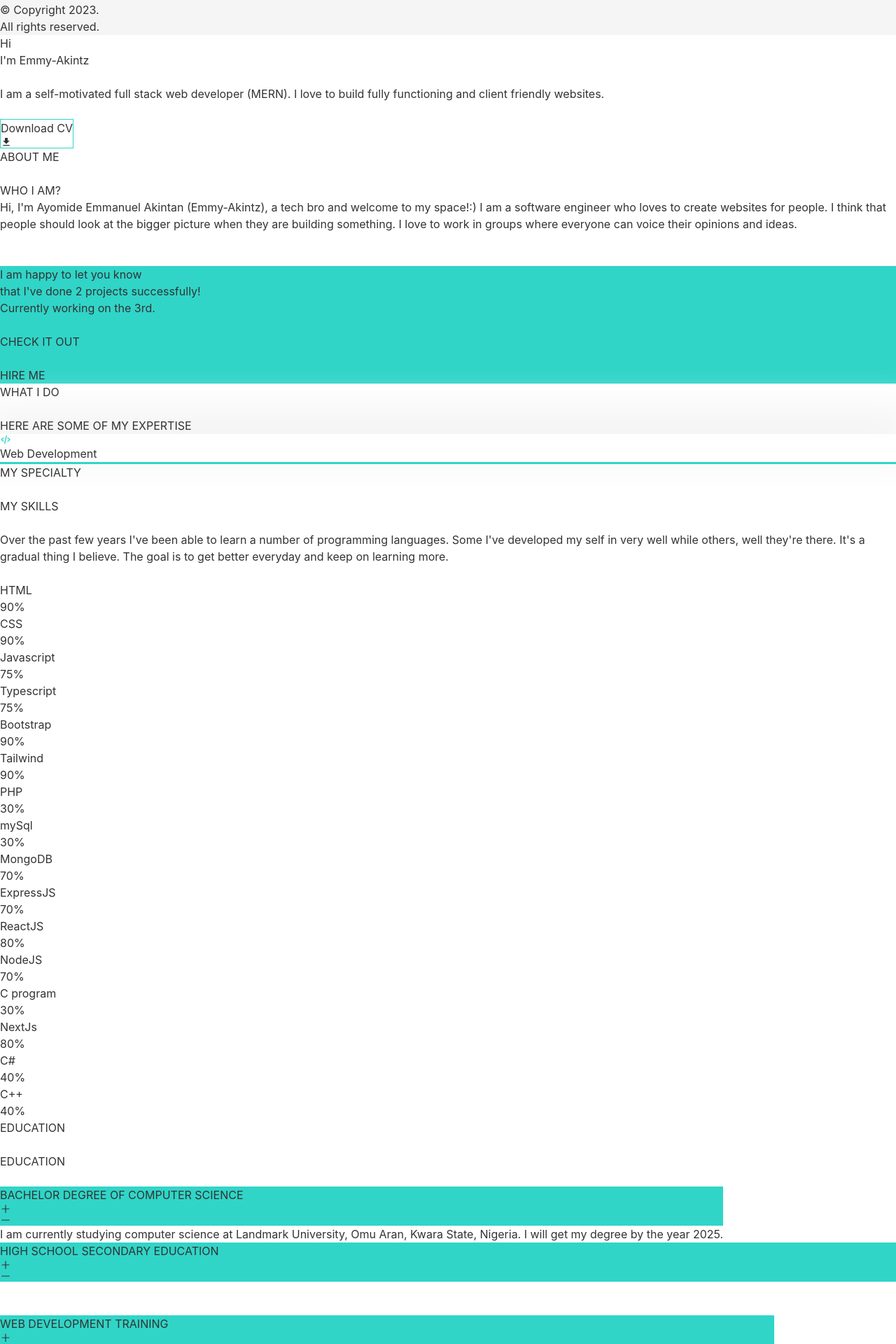
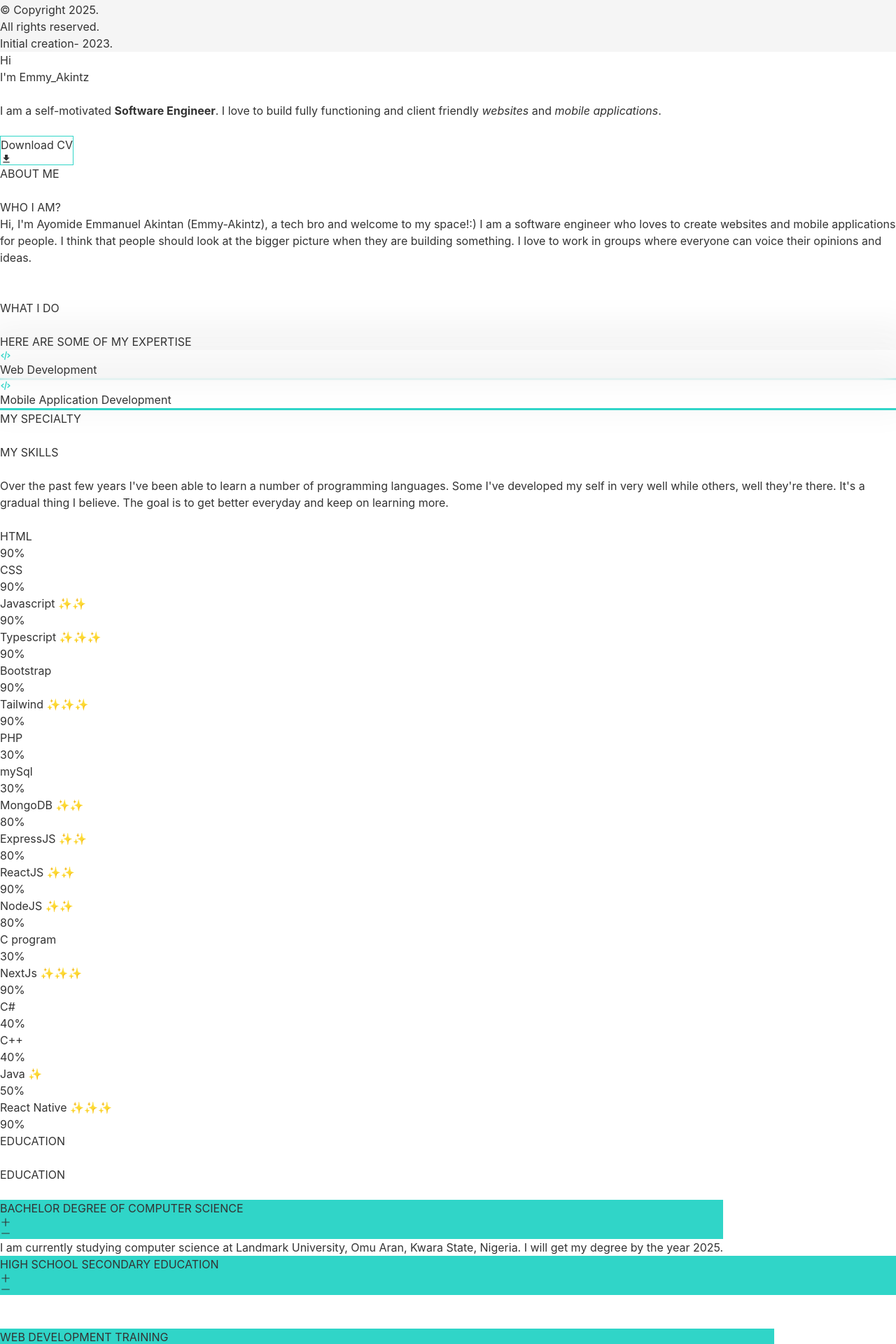
Before and after one commit to Emmy-Akintz/mynewportfolio, a React (Vite) app in the folder client/: page / in a window 1280 px wide. Shown: the part 660-2580 px from the top of the page at 70% size. Built offline with nearby package versions, Linux system fonts and the light colour scheme.

Commit message:
updated details and ui

```diff
--- a/client/src/components/Sidebar.jsx
+++ b/client/src/components/Sidebar.jsx
@@ -26,7 +26,7 @@ function Sidebar(props) {
             <br />
             <h1 className='font-bold text-2xl'>Ayomide Akintan</h1>
             <p className="text-sm">
-                <span className="" style={{ color: theme.ui }}>WEB DEVELOPER </span>
+                <span className="" style={{ color: theme.ui }}>SOFTWARE ENGINEER </span>
                 IN NIGERIA
             </p>
             <ul className='mt-4'>
@@ -167,8 +167,9 @@ function Sidebar(props) {
                 </li>
 
             </ul>
-            <p className="text-sm mt-4">&copy; Copyright 2023.</p>
+            <p className="text-sm mt-4">&copy; Copyright 2025.</p>
             <p className="text-sm mb-10">All rights reserved.</p>
+            <p className="text-xs italic">Initial creation- 2023.</p>
         </div>
     )
 }
--- a/client/src/pages/About.jsx
+++ b/client/src/pages/About.jsx
@@ -15,11 +15,11 @@ function About() {
         <h1 className="font-bold text-2xl">WHO I AM?</h1>
       </FadeUp>
       <FadeUp>
-        <p className="mt-12 w-[280px] md:w-[650px] lg:w-[610px]"><span className="font-bold">Hi, I'm Ayomide Emmanuel Akintan (Emmy-Akintz), </span>a tech bro and welcome to my space!<span className='font-bold'>:)</span> I am a software engineer who loves to create websites for people. I think that people should look at the bigger picture when they are building something. I love to work in groups where everyone can voice their opinions and ideas.</p>
+        <p className="mt-12 w-[280px] md:w-[650px] lg:w-[610px]"><span className="font-bold">Hi, I'm Ayomide Emmanuel Akintan (Emmy-Akintz), </span>a tech bro and welcome to my space!<span className='font-bold'>:)</span> I am a software engineer who loves to create websites and mobile applications for people. I think that people should look at the bigger picture when they are building something. I love to work in groups where everyone can voice their opinions and ideas.</p>
       </FadeUp>
       <br />
       <br />
-      <div className="p-12 text-black w-[280px] md:w-[650px] lg:w-[610px]" style={{ background: theme.ui }}>
+      {/* <div className="p-12 text-black w-[280px] md:w-[650px] lg:w-[610px]" style={{ background: theme.ui }}>
         <FadeUp>
           <p className='font-bold'>I am happy to let you know <br /> that I've done 2 projects successfully!</p>
           <p className='font-bold'>Currently working on the 3rd.</p>
@@ -30,7 +30,7 @@ function About() {
         <FadeUp>
           <button className='border border-black px-2'>HIRE ME</button>
         </FadeUp>
-      </div>
+      </div> */}
     </div>
   )
 }
--- a/client/src/pages/Education.jsx
+++ b/client/src/pages/Education.jsx
@@ -10,6 +10,7 @@ function Education() {
     const [option2, setOption2] = useState()
     const [option3, setOption3] = useState()
     const [option4, setOption4] = useState()
+    const [option5, setOption5] = useState()
 
     const [option, setOption] = useState(1)
 
@@ -19,6 +20,7 @@ function Education() {
         setOption2(false);
         setOption3(false);
         setOption4(false);
+        setOption5(false);
     }, []);
 
     switch (option) {
@@ -27,24 +29,35 @@ function Education() {
             setOption2(false)
             setOption3(false)
             setOption4(false)
+            setOption5(false)
             break;
         case 2:
             setOption(false)
             setOption2(true)
             setOption3(false)
             setOption4(false)
+            setOption5(false)
             break
         case 3:
             setOption(false)
             setOption2(false)
             setOption3(true)
             setOption4(false)
+            setOption5(false)
             break
         case 4:
             setOption(false)
             setOption2(false)
             setOption3(false)
             setOption4(true)
+            setOption5(false)
+            break
+        case 5:
+            setOption(false)
+            setOption2(false)
+            setOption3(false)
+            setOption4(false)
+            setOption5(true)
             break
         default:
             break;
@@ -72,7 +85,7 @@ function Education() {
                     }
                 }} className="block">
                     <div className="w-[280px] md:w-[650px] lg:w-[610px] p-2 rounded flex justify-between items-center cursor-pointer" style={{ background: theme.ui }}>
-                        <p className="text-sm">BACHELOR DEGREE OF COMPUTER SCIENCE</p>
+                        <p className="text-md font-bold text-gray-900">BACHELOR DEGREE OF COMPUTER SCIENCE</p>
                         <AiOutlinePlus className={option1 ? 'hidden' : ''} />
                         <AiOutlineMinus className={option1 ? '' : 'hidden'} />
                     </div>
@@ -90,7 +103,7 @@ function Education() {
                     }
                 }} className="block mt-1">
                     <div className="w-[280px] md:w-[650px] lg:w-[610px] p-2 rounded flex justify-between items-center cursor-pointer" style={{ background: theme.ui }}>
-                        <p className="text-sm">HIGH SCHOOL SECONDARY EDUCATION</p>
+                        <p className="text-md font-bold text-gray-900">HIGH SCHOOL SECONDARY EDUCATION</p>
                         <AiOutlinePlus className={option2 ? 'hidden' : ''} />
                         <AiOutlineMinus className={option2 ? '' : 'hidden'} />
                     </div>
@@ -108,7 +121,7 @@ function Education() {
                     }
                 }} className="block mt-1">
                     <div className="w-[280px] md:w-[650px] lg:w-[610px] p-2 rounded flex justify-between items-center cursor-pointer" style={{ background: theme.ui }}>
-                        <p className="text-sm">WEB DEVELOPMENT TRAINING</p>
+                        <p className="text-md font-bold text-gray-900">WEB DEVELOPMENT TRAINING</p>
                         <AiOutlinePlus className={option3 ? 'hidden' : ''} />
                         <AiOutlineMinus className={option3 ? '' : 'hidden'} />
                     </div>
@@ -128,7 +141,7 @@ function Education() {
                     }
                 }} className="block mt-1">
                     <div className="w-[280px] md:w-[650px] lg:w-[610px] p-2 rounded flex justify-between items-center cursor-pointer" style={{ background: theme.ui }}>
-                        <p className="text-sm">PRIMARY SCHOOL EDUCATION</p>
+                        <p className="text-md font-bold text-gray-900">PRIMARY SCHOOL EDUCATION</p>
                         <AiOutlinePlus className={option4 ? 'hidden' : ''} />
                         <AiOutlineMinus className={option4 ? '' : 'hidden'} />
                     </div>
@@ -137,6 +150,24 @@ function Education() {
                     </div>
                 </div>
             </SlideInRight>
+            <SlideInLeft>
+                <div onClick={() => {
+                    setOption5(!option5)
+                    if (option5 === false) {
+                        setOption(5)
+                        setOption1(false)
+                    }
+                }} className="block mt-1">
+                    <div className="w-[280px] md:w-[650px] lg:w-[610px] p-2 rounded flex justify-between items-center cursor-pointer" style={{ background: theme.ui }}>
+                        <p className="text-md font-bold text-gray-900">MOBILE DEVELOPMENT TRAINING</p>
+                        <AiOutlinePlus className={option5 ? 'hidden' : ''} />
+                        <AiOutlineMinus className={option5 ? '' : 'hidden'} />
+                    </div>
+                    <div className={`${option5 ? "border p-2 rounded w-[280px] md:w-[650px] lg:w-[610px] mt-1 transition-opacity duration-500 ease-in-out" : "h-0"}`} style={{ opacity: option5 ? 1 : 0 }}>
+                        I started my mobile development training (React Native) at <a href="https://jitsolutionsng.com" style={{ color: theme.ui }} className='underline'>JIT solutions ng</a> September 2024 where I also learnt web years before. I am done with the training but I should be getting my certification soon.
+                    </div>
+                </div>
+            </SlideInLeft>
         </div>
     )
 }
--- a/client/src/pages/Intro.jsx
+++ b/client/src/pages/Intro.jsx
@@ -7,7 +7,7 @@ import { ThemeContext } from '../contexts/ThemeContext'
 
 function Intro() {
 
-    const {isLightTheme, light, dark} = useContext(ThemeContext)
+    const { isLightTheme, light, dark } = useContext(ThemeContext)
     const theme = isLightTheme ? light : dark
 
     return (
@@ -19,12 +19,12 @@ function Intro() {
                 <h1 className='mt-[100px] font-bold text-4xl text-white-200'>Hi</h1>
             </FadeUp>
             <FadeUp>
-                <h1 className="mt-3 font-bold text-3xl lg:text-4xl">I'm Emmy-Akintz</h1>
+                <h1 className="mt-3 font-bold text-3xl lg:text-4xl">I'm Emmy_Akintz</h1>
             </FadeUp>
             <br />
             <FadeUp>
                 <p className="w-[300px] md:w-[500px] lg:w-[500px] m-auto lg:ml-0 text-left">
-                    I am a self-motivated full stack web developer (MERN). I love to build fully functioning and client friendly websites.
+                    I am a self-motivated <b>Software Engineer</b>. I love to build fully functioning and client friendly <i>websites</i> and <i>mobile applications</i>.
                 </p>
             </FadeUp>
             <br />
--- a/client/src/pages/Services.jsx
+++ b/client/src/pages/Services.jsx
@@ -30,6 +30,18 @@ function Services() {
                         </p>
                     </SlideInLeft>
                 </div>
+                <div className="card p-5 w-[280px] mt-20" style={{ borderBottom: `3px solid ${theme.ui}`, boxShadow: `0px -20px 50px 20px ${theme.bgg}` }}>
+                    <SlideInRight className="">
+                        <IconContext.Provider value={{ color: theme.ui }}>
+                            <BiCodeAlt />
+                        </IconContext.Provider>
+                    </SlideInRight>
+                    <SlideInRight>
+                        <p className="mt-4">
+                            Mobile Application Development
+                        </p>
+                    </SlideInRight>
+                </div>
                 {/* <div className="card p-5 w-[280px] mt-20" style={{ borderBottom: `3px solid ${theme.ui}`, boxShadow: `0px -20px 50px 20px ${theme.bgg}` }}>
                     <SlideInRight className="">
                         <IconContext.Provider value={{ color: theme.ui }}>
--- a/client/src/pages/Skills.jsx
+++ b/client/src/pages/Skills.jsx
@@ -47,22 +47,22 @@ function Skills() {
                 <SlideInLeft>
                     <div className="block w-[280px] my-4">
                         <div className="flex justify-between">
-                            <p className="">Javascript</p>
-                            <p className="">75%</p>
+                            <p className="">Javascript ✨✨</p>
+                            <p className="">90%</p>
                         </div>
                         <div className="w-[100%] h-[10px] rounded-2xl overflow-hidden" style={{ background: theme.bgg }}>
-                            <div className="w-[75%] h-[100%] rounded-2xl" style={{ background: theme.ui }}></div>
+                            <div className="w-[90%] h-[100%] rounded-2xl" style={{ background: theme.ui }}></div>
                         </div>
                     </div>
                 </SlideInLeft>
                 <SlideInRight>
                     <div className="block w-[280px] my-4">
                         <div className="flex justify-between">
-                            <p className="">Typescript</p>
-                            <p className="">75%</p>
+                            <p className="">Typescript ✨✨✨</p>
+                            <p className="">90%</p>
                         </div>
                         <div className="w-[100%] h-[10px] rounded-2xl overflow-hidden" style={{ background: theme.bgg }}>
-                            <div className="w-[75%] h-[100%] rounded-2xl" style={{ background: theme.ui }}></div>
+                            <div className="w-[90%] h-[100%] rounded-2xl" style={{ background: theme.ui }}></div>
                         </div>
                     </div>
                 </SlideInRight>
@@ -80,7 +80,7 @@ function Skills() {
                 <SlideInRight>
                     <div className="block w-[280px] my-4">
                         <div className="flex justify-between">
-                            <p className="">Tailwind</p>
+                            <p className="">Tailwind ✨✨✨</p>
                             <p className="">90%</p>
                         </div>
                         <div className="w-[100%] h-[10px] rounded-2xl overflow-hidden" style={{ background: theme.bgg }}>
@@ -113,29 +113,7 @@ function Skills() {
                 <SlideInLeft>
                     <div className="block w-[280px] my-4">
                         <div className="flex justify-between">
-                            <p className="">MongoDB</p>
-                            <p className="">70%</p>
-                        </div>
-                        <div className="w-[100%] h-[10px] rounded-2xl overflow-hidden" style={{ background: theme.bgg }}>
-                            <div className="w-[70%] h-[100%] rounded-2xl" style={{ background: theme.ui }}></div>
-                        </div>
-                    </div>
-                </SlideInLeft>
-                <SlideInRight>
-                    <div className="block w-[280px] my-4">
-                        <div className="flex justify-between">
-                            <p className="">ExpressJS</p>
-                            <p className="">70%</p>
-                        </div>
-                        <div className="w-[100%] h-[10px] rounded-2xl overflow-hidden" style={{ background: theme.bgg }}>
-                            <div className="w-[70%] h-[100%] rounded-2xl" style={{ background: theme.ui }}></div>
-                        </div>
-                    </div>
-                </SlideInRight>
-                <SlideInLeft>
-                    <div className="block w-[280px] my-4">
-                        <div className="flex justify-between">
-                            <p className="">ReactJS</p>
+                            <p className="">MongoDB ✨✨</p>
                             <p className="">80%</p>
                         </div>
                         <div className="w-[100%] h-[10px] rounded-2xl overflow-hidden" style={{ background: theme.bgg }}>
@@ -146,11 +124,33 @@ function Skills() {
                 <SlideInRight>
                     <div className="block w-[280px] my-4">
                         <div className="flex justify-between">
-                            <p className="">NodeJS</p>
-                            <p className="">70%</p>
+                            <p className="">ExpressJS ✨✨</p>
+                            <p className="">80%</p>
                         </div>
                         <div className="w-[100%] h-[10px] rounded-2xl overflow-hidden" style={{ background: theme.bgg }}>
-                            <div className="w-[70%] h-[100%] rounded-2xl" style={{ background: theme.ui }}></div>
+                            <div className="w-[80%] h-[100%] rounded-2xl" style={{ background: theme.ui }}></div>
+                        </div>
+                    </div>
+                </SlideInRight>
+                <SlideInLeft>
+                    <div className="block w-[280px] my-4">
+                        <div className="flex justify-between">
+                            <p className="">ReactJS ✨✨</p>
+                            <p className="">90%</p>
+                        </div>
+                        <div className="w-[100%] h-[10px] rounded-2xl overflow-hidden" style={{ background: theme.bgg }}>
+                            <div className="w-[90%] h-[100%] rounded-2xl" style={{ background: theme.ui }}></div>
+                        </div>
+                    </div>
+                </SlideInLeft>
+                <SlideInRight>
+                    <div className="block w-[280px] my-4">
+                        <div className="flex justify-between">
+                            <p className="">NodeJS ✨✨</p>
+                            <p className="">80%</p>
+                        </div>
+                        <div className="w-[100%] h-[10px] rounded-2xl overflow-hidden" style={{ background: theme.bgg }}>
+                            <div className="w-[80%] h-[100%] rounded-2xl" style={{ background: theme.ui }}></div>
                         </div>
                     </div>
                 </SlideInRight>
@@ -168,11 +168,11 @@ function Skills() {
                 <SlideInRight>
                     <div className="block w-[280px] my-4">
                         <div className="flex justify-between">
-                            <p className="">NextJs</p>
-                            <p className="">80%</p>
+                            <p className="">NextJs ✨✨✨</p>
+                            <p className="">90%</p>
                         </div>
                         <div className="w-[100%] h-[10px] rounded-2xl overflow-hidden" style={{ background: theme.bgg }}>
-                            <div className="w-[80%] h-[100%] rounded-2xl" style={{ background: theme.ui }}></div>
+                            <div className="w-[90%] h-[100%] rounded-2xl" style={{ background: theme.ui }}></div>
                         </div>
                     </div>
                 </SlideInRight>
@@ -195,6 +195,28 @@ function Skills() {
                         </div>
                         <div className="w-[100%] h-[10px] rounded-2xl overflow-hidden" style={{ background: theme.bgg }}>
                             <div className="w-[40%] h-[100%] rounded-2xl" style={{ background: theme.ui }}></div>
+                        </div>
+                    </div>
+                </SlideInRight>
+                <SlideInLeft>
+                    <div className="block w-[280px] my-4">
+                        <div className="flex justify-between">
+                            <p className="">Java ✨</p>
+                            <p className="">50%</p>
+                        </div>
+                        <div className="w-[100%] h-[10px] rounded-2xl overflow-hidden" style={{ background: theme.bgg }}>
+                            <div className="w-[50%] h-[100%] rounded-2xl" style={{ background: theme.ui }}></div>
+                        </div>
+                    </div>
+                </SlideInLeft>
+                <SlideInRight>
+                    <div className="block w-[280px] my-4">
+                        <div className="flex justify-between">
+                            <p className="">React Native ✨✨✨</p>
+                            <p className="">90%</p>
+                        </div>
+                        <div className="w-[100%] h-[10px] rounded-2xl overflow-hidden" style={{ background: theme.bgg }}>
+                            <div className="w-[90%] h-[100%] rounded-2xl" style={{ background: theme.ui }}></div>
                         </div>
                     </div>
                 </SlideInRight>
```
Also changed, not shown: client/package.json (+16 -16 lines), client/src/pages/Experience.jsx (+53 -5 lines), 1 other file (tests, documents, lock files or other folders).
